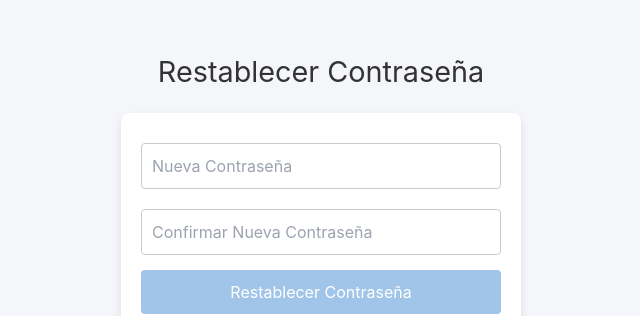
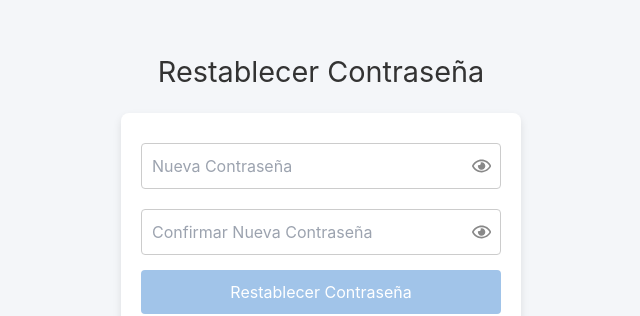
Before and after one commit to DannyJimenezA/FrontEnd-DeptoZMTMN, a React (Vite) app: page /reset-password in a window 1280 px wide. Shown: the part 144-460 px from the top of the page, without its empty margins (319-959 px from the left). Built offline with nearby package versions, Linux system fonts and the light colour scheme.

Commit message:
reset password 3

```diff
--- a/src/pages/ResetPassword.tsx
+++ b/src/pages/ResetPassword.tsx
@@ -1,8 +1,104 @@
+// import { useState, useEffect } from 'react';
+// import { useLocation, useNavigate } from 'react-router-dom';
+// import axios, { AxiosError } from 'axios';
+// import '../styles/ResetPassword.css';
+// import ApiRoutes from '../components/ApiRoutes';
+
+// interface ErrorResponse {
+//   message: string;
+// }
+
+// const ResetPassword = () => {
+//   const query = new URLSearchParams(useLocation().search);
+//   const token = query.get('token'); // Obtiene el token de la URL
+//   const [newPassword, setNewPassword] = useState('');
+//   const [confirmPassword, setConfirmPassword] = useState('');
+//   const [message, setMessage] = useState('');
+//   const [isSubmitting, setIsSubmitting] = useState(false); // Estado para controlar el botón de envío
+//   const navigate = useNavigate();
+
+//   useEffect(() => {
+//     // Verifica que el token esté presente en la URL
+//     if (!token) {
+//       setMessage('Token de restablecimiento no válido o faltante.');
+//       console.warn('No se encontró un token de restablecimiento en la URL.');
+//     }
+//   }, [token]);
+
+//   const validatePassword = (password: string) => {
+//     const passwordRegex = /^(?=.*[A-Za-z])(?=.*\d)[A-Za-z\d]{8,}$/; // Al menos 8 caracteres, una letra y un número
+//     return passwordRegex.test(password);
+//   };
+
+//   const handleSubmit = async (e: React.FormEvent<HTMLFormElement>) => {
+//     e.preventDefault();
+//     if (newPassword !== confirmPassword) {
+//       setMessage('Las contraseñas no coinciden');
+//       return;
+//     }
+
+//     if (!validatePassword(newPassword)) {
+//       setMessage('La contraseña debe tener al menos 8 caracteres, incluyendo una letra y un número.');
+//       return;
+//     }
+
+//     setIsSubmitting(true); // Desactiva el botón mientras se envía la solicitud
+
+//     try {
+//       const response = await axios.post(`${ApiRoutes.usuarios.usuariosbase}/reset-password`, {
+//         token, // Incluye el token en el cuerpo si el backend lo requiere
+//         newPassword,
+//       });
+//       setMessage(response.data.message);
+//       navigate('/login'); // Redirigir al login después de cambiar la contraseña
+//     } catch (error) {
+//       const err = error as AxiosError<ErrorResponse>; // Asignamos un tipo específico a `err`
+//       if (err.response && err.response.data) {
+//         setMessage(err.response.data.message || 'Error al restablecer la contraseña');
+//       } else {
+//         setMessage('No se pudo conectar con el servidor. Inténtalo más tarde.');
+//       }
+//     } finally {
+//       setIsSubmitting(false); // Reactiva el botón al finalizar la solicitud
+//     }
+//   };
+
+//   return (
+//     <div className="reset-password-container">
+//       <h2>Restablecer Contraseña</h2>
+//       <form onSubmit={handleSubmit}>
+//         <input
+//           type="password"
+//           placeholder="Nueva Contraseña"
+//           value={newPassword}
+//           onChange={(e) => setNewPassword(e.target.value)}
+//           required
+//         />
+//         <input
+//           type="password"
+//           placeholder="Confirmar Nueva Contraseña"
+//           value={confirmPassword}
+//           onChange={(e) => setConfirmPassword(e.target.value)}
+//           required
+//         />
+//         <button type="submit" disabled={isSubmitting || !token}>
+//           {isSubmitting ? 'Procesando...' : 'Restablecer Contraseña'}
+//         </button>
+//         <button type="button" onClick={() => navigate('/login')}>Volver</button>
+//         {message && <p className={`message ${message.includes('exito') ? 'success' : ''}`}>{message}</p>}
+//       </form>
+//     </div>
+//   );
+// };
+
+// export default ResetPassword;
+
 import { useState, useEffect } from 'react';
 import { useLocation, useNavigate } from 'react-router-dom';
 import axios, { AxiosError } from 'axios';
 import '../styles/ResetPassword.css';
 import ApiRoutes from '../components/ApiRoutes';
+import { FaRegEye, FaRegEyeSlash } from 'react-icons/fa'; // Importar iconos para mostrar/ocultar contraseñas
 
 interface ErrorResponse {
   message: string;
@@ -13,6 +109,7 @@ const ResetPassword = () => {
   const token = query.get('token'); // Obtiene el token de la URL
   const [newPassword, setNewPassword] = useState('');
   const [confirmPassword, setConfirmPassword] = useState('');
+  const [showPassword, setShowPassword] = useState(false); // Estado para mostrar/ocultar contraseñas
   const [message, setMessage] = useState('');
   const [isSubmitting, setIsSubmitting] = useState(false); // Estado para controlar el botón de envío
   const navigate = useNavigate();
@@ -63,24 +160,38 @@ const ResetPassword = () => {
     }
   };
 
+  const togglePasswordVisibility = () => {
+    setShowPassword(!showPassword); // Alterna entre mostrar y ocultar contraseñas
+  };
+
   return (
     <div className="reset-password-container">
       <h2>Restablecer Contraseña</h2>
       <form onSubmit={handleSubmit}>
+        <div className="password-input-container">
           <input
-          type="password"
+            type={showPassword ? 'text' : 'password'} // Alterna entre texto y contraseña
             placeholder="Nueva Contraseña"
             value={newPassword}
             onChange={(e) => setNewPassword(e.target.value)}
             required
           />
+          <span className="password-toggle" onClick={togglePasswordVisibility}>
+            {showPassword ? <FaRegEyeSlash /> : <FaRegEye />}
+          </span>
+        </div>
+        <div className="password-input-container">
           <input
-          type="password"
+            type={showPassword ? 'text' : 'password'} // Alterna entre texto y contraseña
             placeholder="Confirmar Nueva Contraseña"
             value={confirmPassword}
             onChange={(e) => setConfirmPassword(e.target.value)}
             required
           />
+          <span className="password-toggle" onClick={togglePasswordVisibility}>
+            {showPassword ? <FaRegEyeSlash /> : <FaRegEye />}
+          </span>
+        </div>
         <button type="submit" disabled={isSubmitting || !token}>
           {isSubmitting ? 'Procesando...' : 'Restablecer Contraseña'}
         </button>
```
Lines whose indentation alone changed are shown as unchanged.
